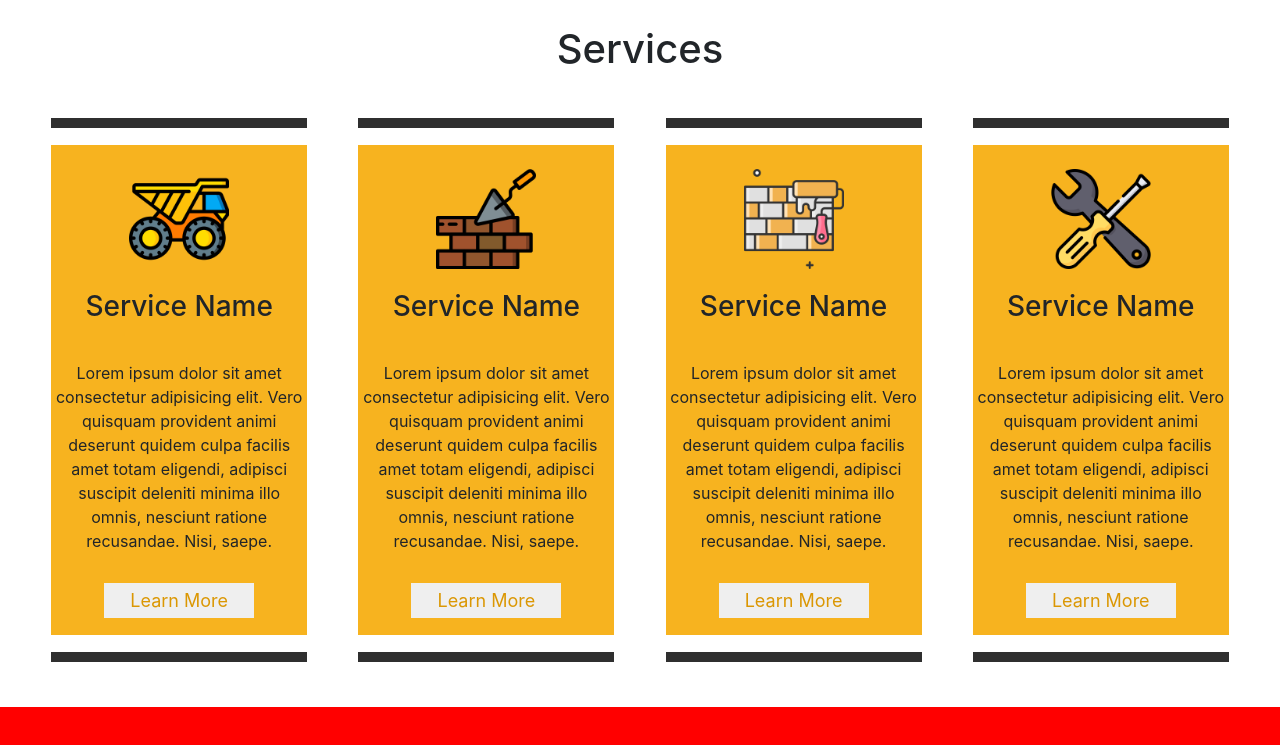
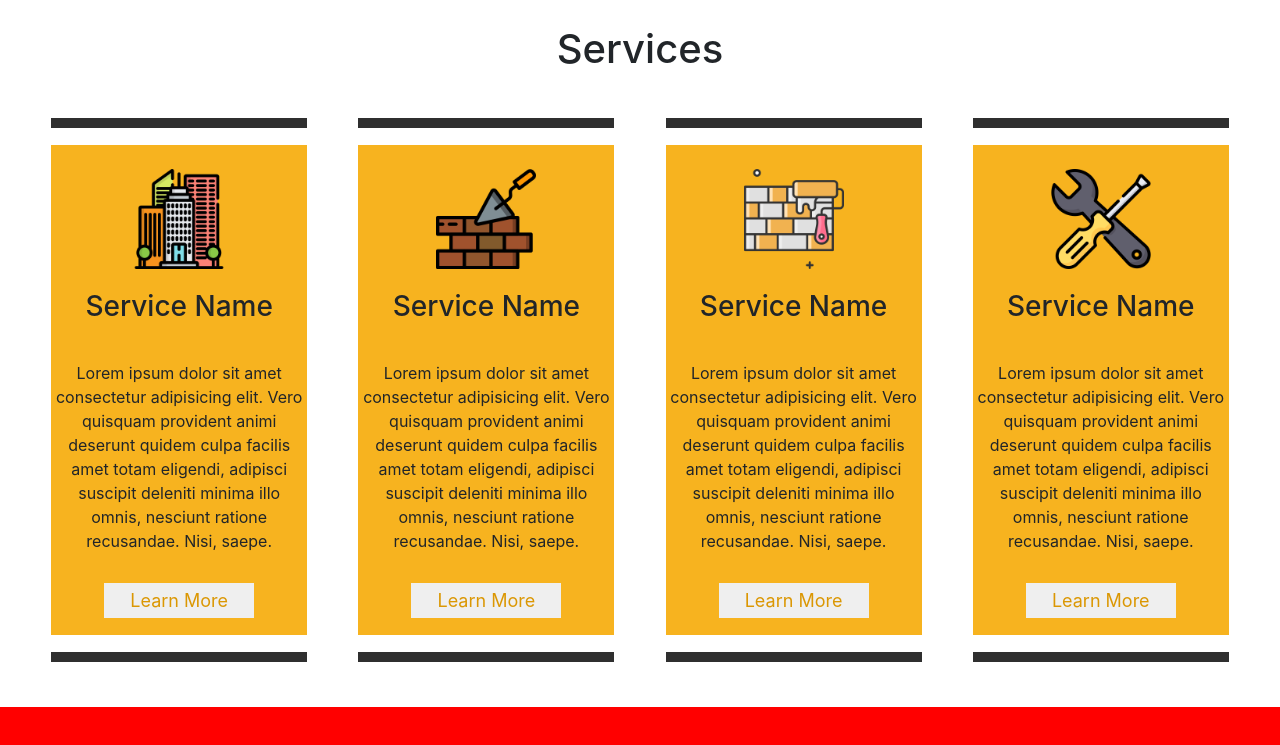
Before and after one commit to satyamrk18/katkade-s, a plain HTML site: page index.html in a window 1280 px wide. Shown: the part 1624-2369 px from the top of the page. Drawn offline with nearby package versions, Linux system fonts and the light colour scheme.

Commit message:
building image added

```diff
--- a/index.html
+++ b/index.html
@@ -230,7 +230,7 @@
         <div class="service-card">
           <table>
             <tr>
-              <td><img src="./images/truck.png" alt="truck image" /></td>
+              <td><img src="./images/building.png" alt="truck image" /></td>
             </tr>
             <tr>
               <td><h3>Service Name</h3></td>
```
Also changed, not shown: images/building.png (added).
